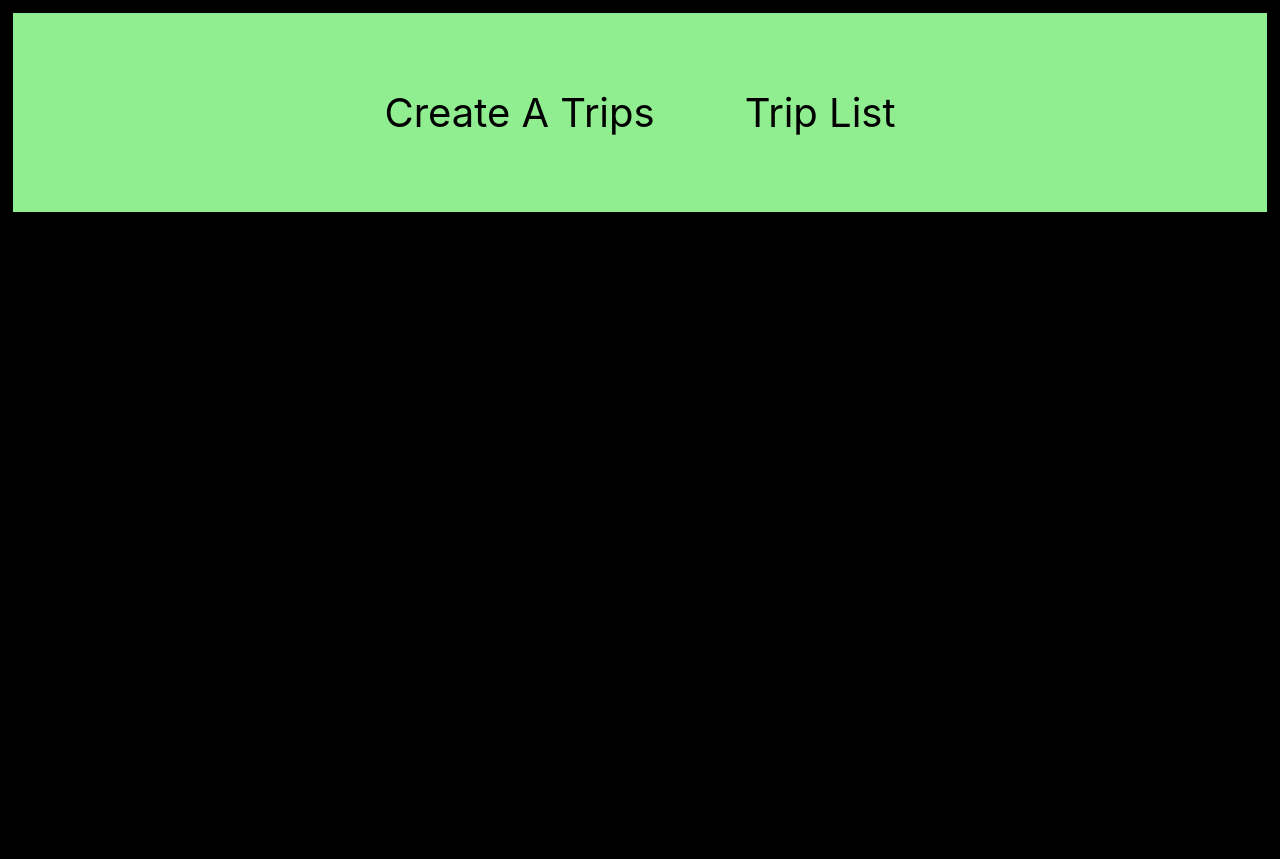
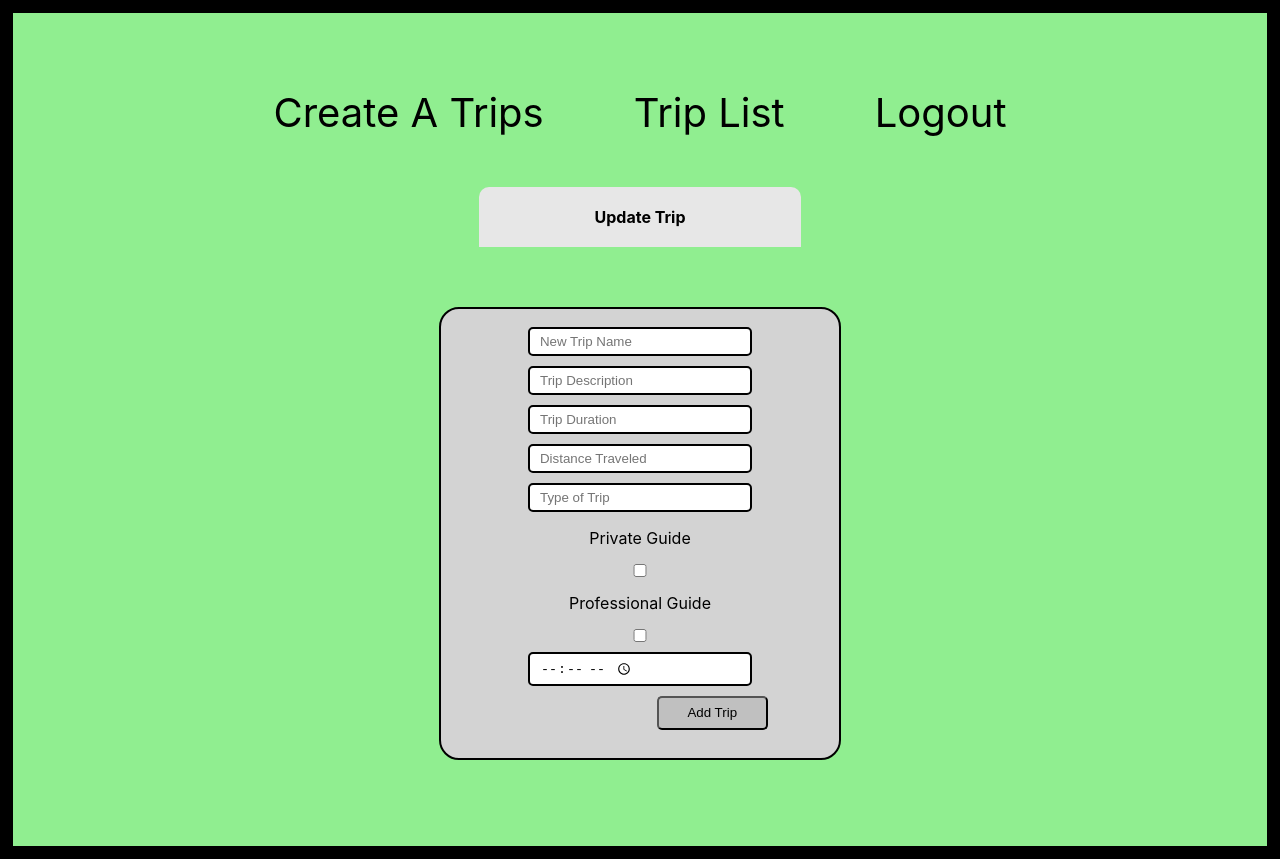
Before and after one commit to Guidr-2/Front-End, a React (Create React App) app in the folder guidr/: page /UpdateTrip in a window 1280 px wide. Before the commit the page ends 826 px from the top, so only its background shows below. Built offline with nearby package versions, Linux system fonts and the light colour scheme; no server answers; sample sign-in values are in the browser's storage.

Commit message:
update trip and logout functions in progress

```diff
--- a/guidr/src/App.js
+++ b/guidr/src/App.js
@@ -13,6 +13,8 @@ import Trip from './components/Trip';
 import { Route, Link, withRouter } from 'react-router-dom';
 import ProtectedRoute from './utils/ProtectedRoute';
 import CreateTrip from './components/CreateTrip';
+import Logout from './utils/Logout';
+import UpdateTrip from './components/UpdateTrip';
 // import CreateProfile from './components/CreateProfile';
 
 const jwtDecode = require('jwt-decode');
@@ -78,6 +80,13 @@ function App() {
               Trip List
           </Link>
         }
+
+        {signedIn &&
+          <Link
+            to='/Logout'>
+              Logout
+          </Link>
+        }
         {/*signedIn &&
           <Link
             to='/CreateProfile'>
@@ -115,6 +124,16 @@ function App() {
         component={CreateTrip}
       />
 
+      <ProtectedRoute
+        exact path='/Logout'
+        component={Logout}
+      />
+
+      <ProtectedRoute
+        exact path='/UpdateTrip'
+        component={UpdateTrip}
+      />
+
       {/*
       <ProtectedRoute
               exact path='/CreateProfile'
--- a/guidr/src/components/Trip.js
+++ b/guidr/src/components/Trip.js
@@ -1,6 +1,6 @@
 import React from 'react';
 import axiosWithAuth from '../utils/axiosWithAuth';
-import { useHistory } from 'react-router-dom';
+import { useHistory, Link } from 'react-router-dom';
 
 function Trip(props) {
 	console.log(props);
@@ -25,6 +25,7 @@ function Trip(props) {
 		event.preventDefault()
 		console.log('Update Trip')
 
+		history.push('/UpdateTrip');
 	}
 
   	return (
--- /dev/null
+++ b/guidr/src/components/UpdateTrip.js
@@ -0,0 +1,112 @@
+import React, { useState } from 'react';
+import axiosWithAuth from '../utils/axiosWithAuth';
+
+const jwtDecode = require('jwt-decode');
+
+function UpdateTrip() {
+	const [newTrip, addAtrip] = useState([]);
+  // console.log(newTrip)
+
+	const handleChange = e => {
+		addAtrip({
+			...newTrip,
+				[e.target.name]: e.target.value,
+		})
+	}
+
+	const handleSubmit = e => {
+		e.preventDefault()
+
+    const decoded = jwtDecode(localStorage.getItem('token'));
+    newTrip.user_id = decoded.userid;
+    // newTrip.is_professional = 1;
+    // newTrip.is_private = 0;
+    // newTrip.distance = '20 miles';
+    // newTrip.date = "2020-06-01 08:00:00:000";
+		axiosWithAuth()
+		.post('trips', newTrip)
+		.then(response => {
+      console.log(newTrip);
+			addAtrip({newTrip: response.data })
+      console.log(response)
+      document.getElementById('reset').reset();
+		})
+    .catch(err => console.log(err.response, newTrip));
+    // document.getElementById('reset').reset();
+    };
+
+  	return (
+  		<div className='CreateTrip'>
+  			<h1>Update Trip</h1>
+
+  			<form onSubmit={handleSubmit} id='reset'>
+  				<input
+  					type='text'
+  					name='title'
+  					placeholder='New Trip Name'
+  					value={newTrip.title}
+  					onChange={handleChange}
+  				/>
+
+  				<input
+  					type='text'
+  					name='description'
+  					placeholder='Trip Description'
+  					value={newTrip.description}
+  					onChange={handleChange}
+  				/>
+
+  				<input
+  					type='text'
+  					name='duration'
+  					placeholder='Trip Duration'
+  					value={newTrip.duration}
+  					onChange={handleChange}
+  				/>
+
+  				<input
+  					type='text'
+  					name='distance'
+  					placeholder='Distance Traveled'
+  					value={newTrip.distance}
+            onChange={handleChange}
+  				/>
+
+  				<input
+  					type='text'
+  					name='trip_type'
+  					placeholder='Type of Trip'
+  					value={newTrip.trip_type}
+  					onChange={handleChange}
+  				/>
+
+          <p>Private Guide</p>
+          <input className='checkbox'
+            type='checkbox'
+            name='is_private'
+            value={newTrip.is_private = 0}
+            onChange={handleChange}
+          />
+
+          <p>Professional Guide</p>
+          <input className='checkbox'
+            type='checkbox'
+            name='is_professional'
+            value={newTrip.is_professional = 0}
+            onChange={handleChange}
+          />
+
+          <input
+            type='time'
+            name='date'
+            value={newTrip.date}
+            onChange={handleChange}
+          />
+  				<button>Add Trip</button>
+  			</form>
+
+    	</div>
+    );
+}
+
+export default UpdateTrip;
--- /dev/null
+++ b/guidr/src/utils/Logout.js
@@ -0,0 +1,15 @@
+import React from "react"
+import { Redirect } from "react-router-dom"; // Redirect is another React method.
+
+function Logout(props) {
+	console.log('logout')
+	// Nothing has to happen on the server to log out,
+	// just delete the token
+	localStorage.removeItem("token")
+
+	return <Redirect to="/login" />
+}
+
+export default Logout
+
+/*Notice how this component does not display anything. It is just reusable logic that reroutes conditionally. */
```
